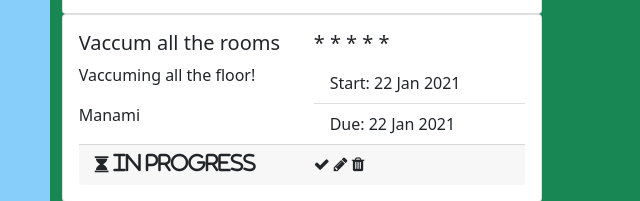
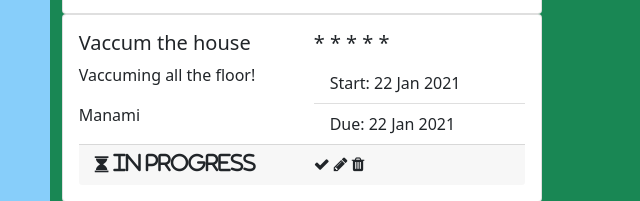
Before and after one commit to manami-d/jwd4-final-project, a plain HTML site: page index.html in a window 1280 px wide. Shown: the part 262-463 px from the top of the page, 377-1017 px from the left. Drawn offline with nearby package versions, Linux system fonts and the light colour scheme.

Commit message:
Add card 5 and 6

```diff
--- a/index.html
+++ b/index.html
@@ -177,7 +177,7 @@
                         <div class="card-body">
                             <div class="row">
                                 <div class="col-6">
-                                    <h5 class="card-title">Vaccum all the rooms</h5>
+                                    <h5 class="card-title">Vaccum the house</h5>
                                     <p class="card-text">Vaccuming all the floor!</p>
                                     <p class="card-text">Manami</p>
                                 </div>
```
